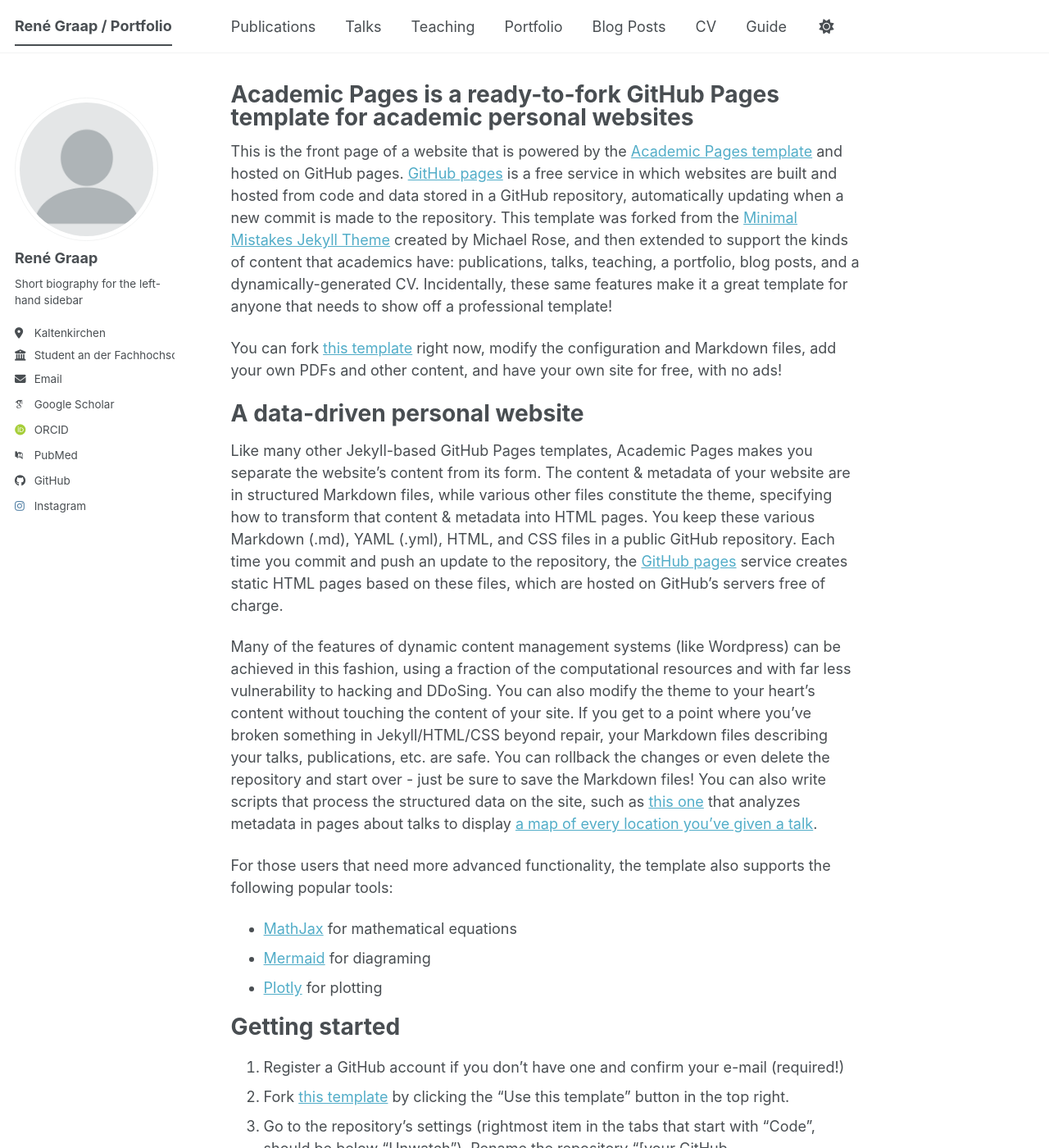
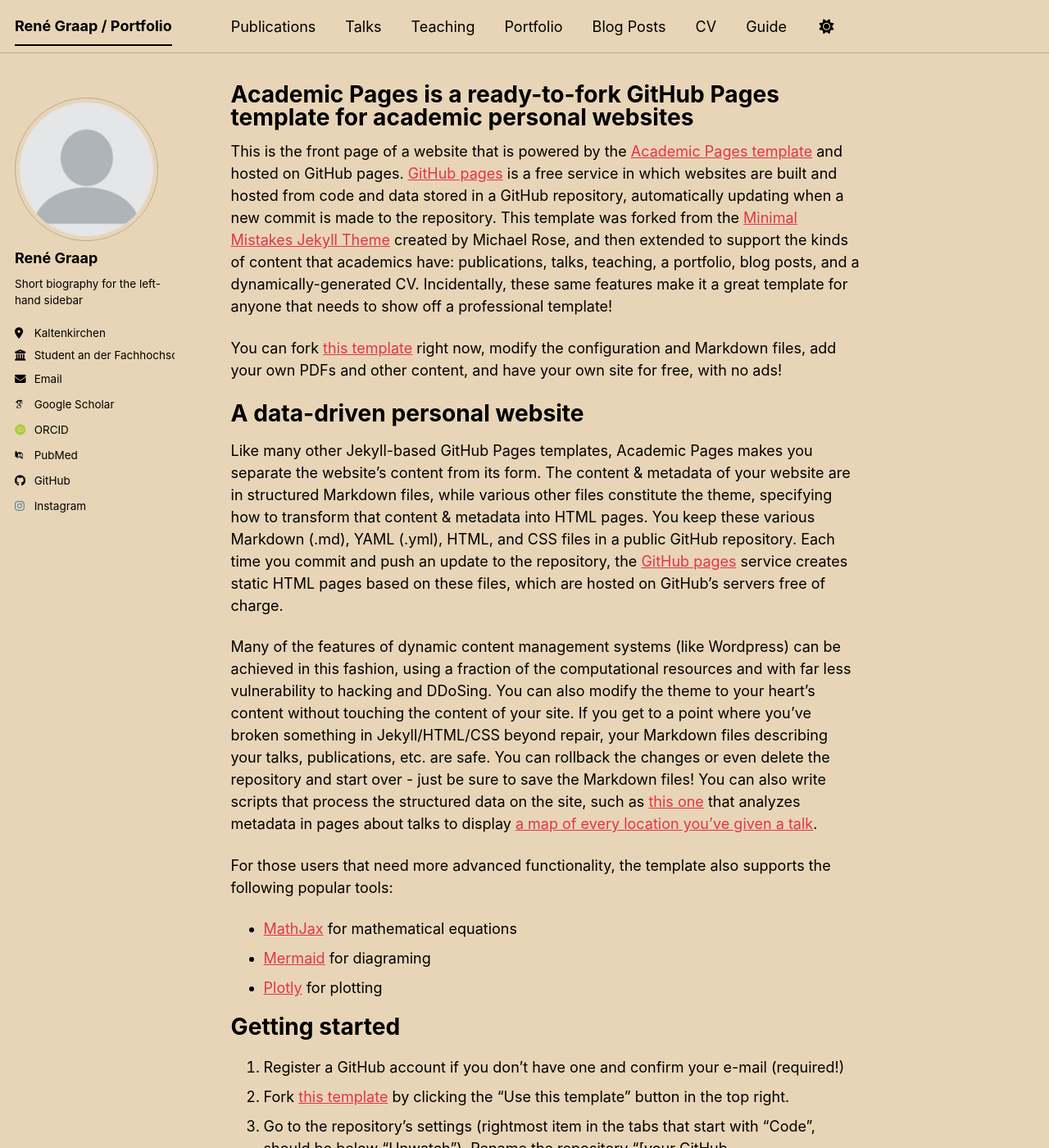
Before and after one commit to magisterrene/magisterrene.github.io, a Jekyll site: the page built from _pages/about.md, in a window 1280 px wide and 1400 px high. Shown: the whole window at 82% size. Built offline with Jekyll 4.4.1, drawn with Linux system fonts in a browser that asks for light colours; some web fonts are replaced; a script bundle is joined from its source files by our own code; library files that are not in the unit come from our copies.

Commit message:
Update _config.yml

```diff
--- a/_config.yml
+++ b/_config.yml
@@ -7,8 +7,8 @@
 # server process.
 
 # Basic Site Settings
-locale                   : "en-US"
-site_theme               : "default" # The available themes options are "default", "air", "sunrise", "mint", "dirt" and "contrast"
+locale                   : "de-DE"
+site_theme               : "sunrise" # The available themes options are "default", "air", "sunrise", "mint", "dirt" and "contrast"
 title                    : "René Graap / Portfolio"
 title_separator          : "-"
 name                     : &name "René Graap"
```
